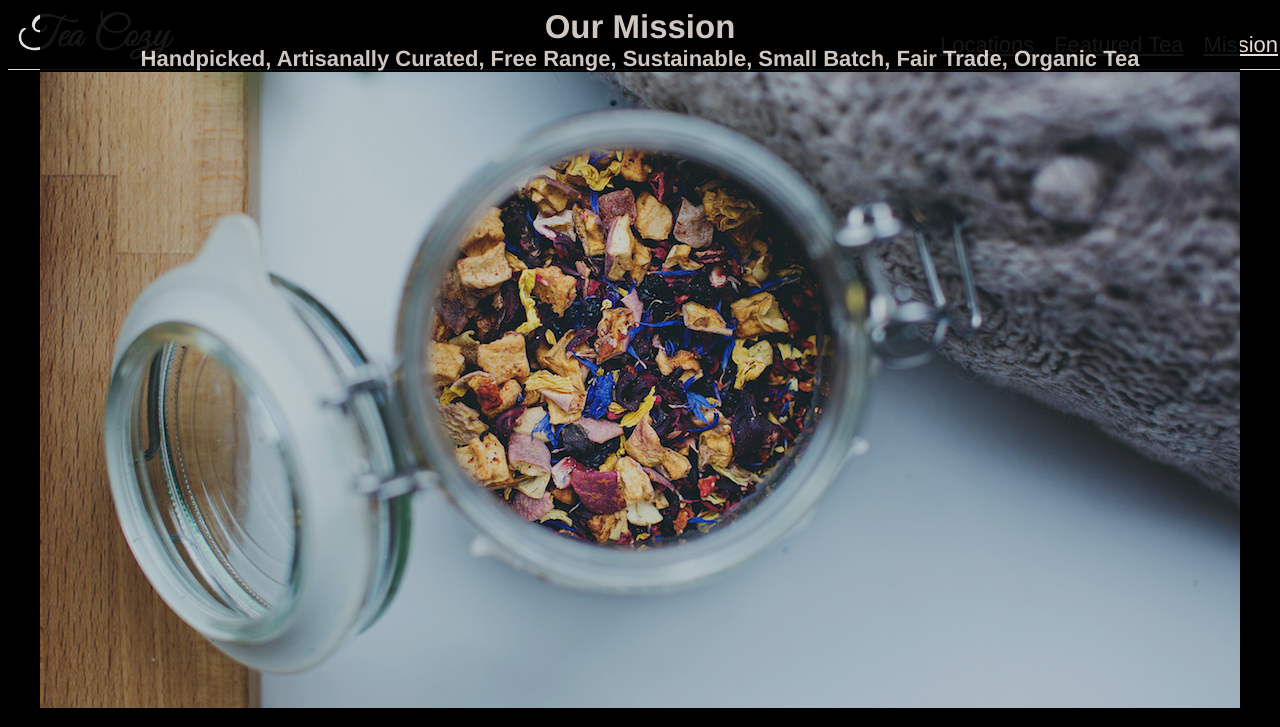
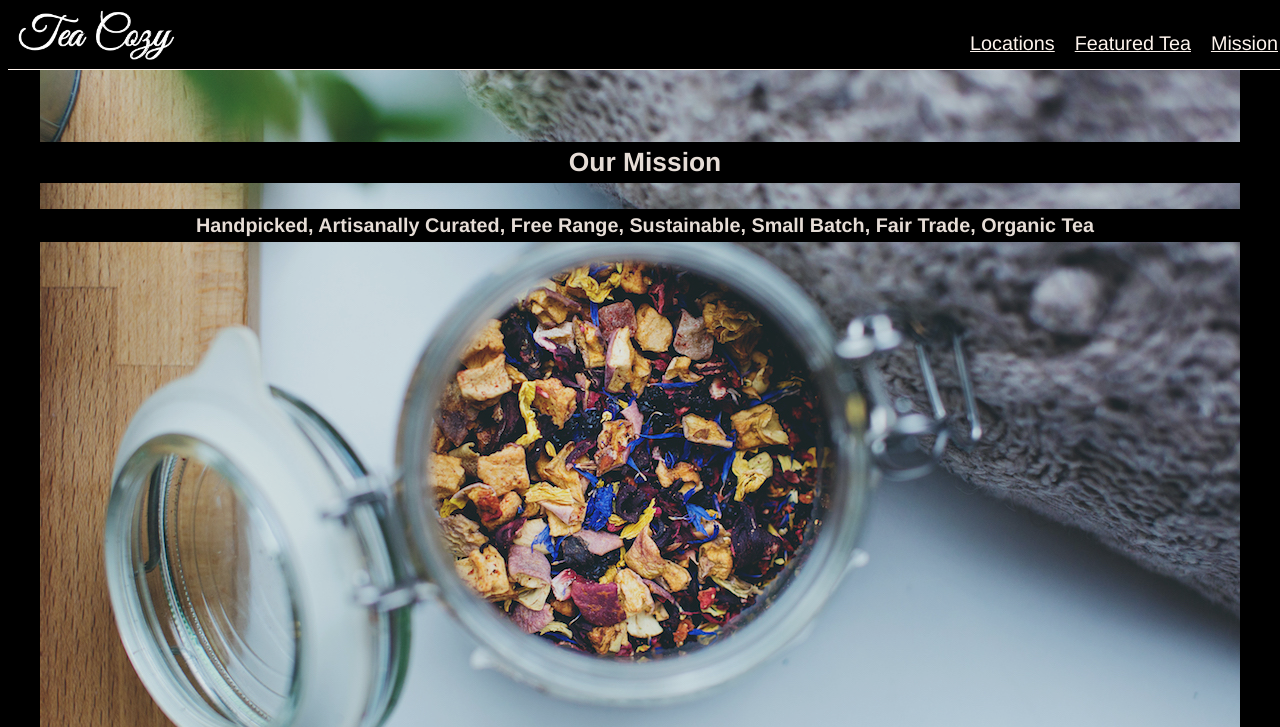
Before and after one commit to meghanoffredo/teaCozyWebsite, a plain HTML site: page index.html in a window 1280 px wide. Shown: the top 727 px of the page. Drawn offline with Linux system fonts and the light colour scheme.

Commit message:
add z-index to header, remove image overscroll

```diff
--- a/style.css
+++ b/style.css
@@ -1,10 +1,9 @@
-body {
+html {
     font-family: Helvetica;
     font-size: 22px;
+    text-align: center;
     color: seashell;
     background-color: black;
-    opacity: 0.9;
-    text-align: center;
 }
 
 /*Fixed Header*/
@@ -14,18 +13,20 @@ header {
     width: 100%;
     height: 69px;
     border-bottom: 1px solid seashell;
+    z-index: 1; !important;
     background-color: black;
 }
 
 #logo {
     height: 50px;
-    padding: 10px;
     float: left;
     display: block;
+    margin: 10px;
 }
 
 /*Navigation in Fixed Header*/
 li {
+    font-size: .9rem;
     float: right;
     display: block;
     text-decoration: underline;
@@ -48,17 +49,27 @@ a:active, a:hover {
     background-repeat: no-repeat;
     background-position: center;
     background-size: cover;
+    background-origin: content-box;
+    padding-top: 112px; /*Sets below nav bar*/
+    margin: auto; /*Centers mission image*/
     height: 700px;
     width: 1200px;
-    margin: auto; /*Centers mission image*/
     opacity: 0.9;
 }
 
 #sectionOne h2, #sectionOne h4 {
     display: block;
-    margin: auto;
-    width: 1200px;
+    width: 100%;
     background-color: black;
+    padding: 5px;
+}
+
+#sectionOne h2 {
+    font-size: 1.2rem;
+}
+
+#sectionOne h4 {
+    font-size: .9rem;
 }
 
 /*Featured Menu Items*/
```
